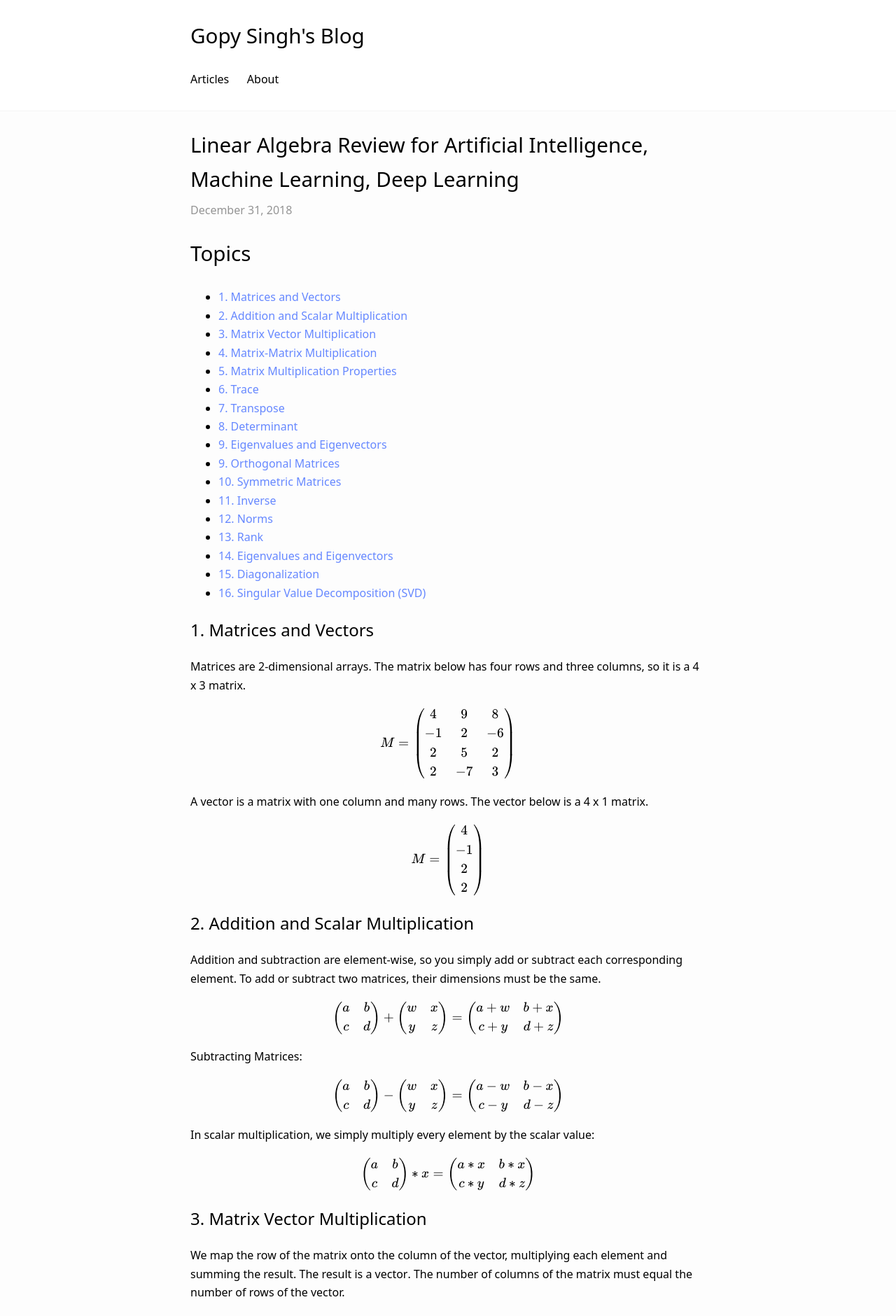
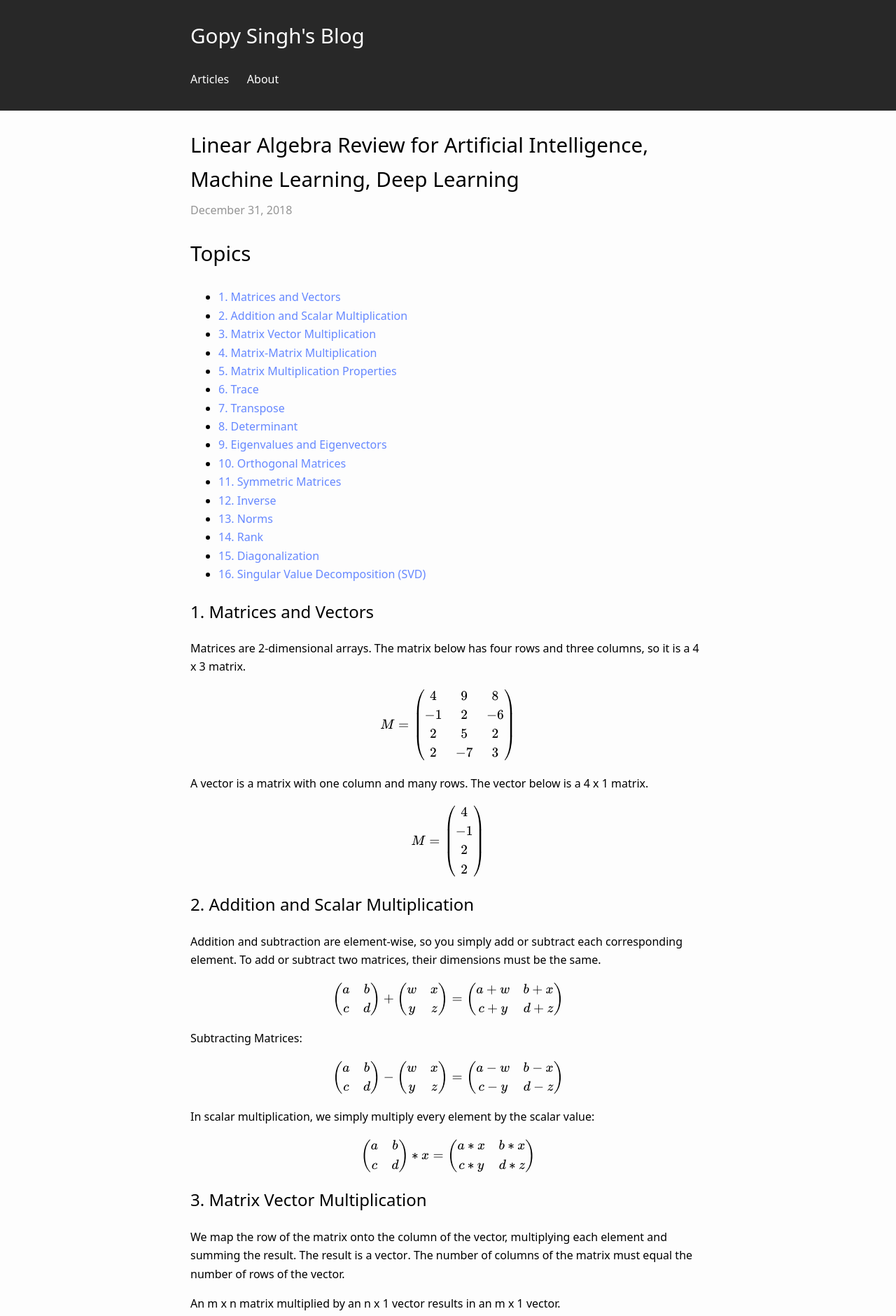
Before and after one commit to gurpreet-ai/gurpreet-ai.github.io, a Jekyll site: the page built from _posts/2018-12-31-Linear-Algebra-Review-for-AI-ML-DL.md, in a window 1280 px wide. Shown: the top 1880 px of the page at 70% size. Built offline with Jekyll 4.4.1, drawn with Linux system fonts in a browser that asks for light colours; formulas are drawn with MathJax 3; some of the changed text lies outside the part shown.

Commit message:
Linear algebra post update

```diff
--- a/_config.yml
+++ b/_config.yml
@@ -14,8 +14,8 @@ post_footer: true            # show previous and next links at the end of each p
 date_format: "%B %d, %Y"     # see http://shopify.github.io/liquid/filters/date/
 
 # Theme settings
-dark_theme: true            # enables dark mode
-dark_header: false           # uses dark header whether dark_theme is enabled or not
+dark_theme: false            # enables dark mode
+dark_header: true           # uses dark header whether dark_theme is enabled or not
 minimal_theme: false         # radically minimalistic theme
 
 navigation:                  # (optional) site navigation in the header
--- a/_posts/2018-12-31-Linear-Algebra-Review-for-AI-ML-DL.md
+++ b/_posts/2018-12-31-Linear-Algebra-Review-for-AI-ML-DL.md
@@ -14,12 +14,11 @@ date:   2018-12-31 12:00:00
 - [7. Transpose](#7-transpose)
 - [8. Determinant](#8-determinant)
 - [9. Eigenvalues and Eigenvectors](#9-eigenvalues-eigenvectors)
-- [9. Orthogonal Matrices](#9-orthogonal-matrices)
-- [10. Symmetric Matrices](#10-symmetric-matrices)
-- [11. Inverse](#11-inverse)
-- [12. Norms](#12-norms)
-- [13. Rank](#13-rank)
-- [14. Eigenvalues and Eigenvectors](#14-eigenvalues-eigenvectors)
+- [10. Orthogonal Matrices](#10-orthogonal-matrices)
+- [11. Symmetric Matrices](#11-symmetric-matrices)
+- [12. Inverse](#12-inverse)
+- [13. Norms](#13-norms)
+- [14. Rank](#14-rank)
 - [15. Diagonalization](#15-diagonalization)
 - [16. Singular Value Decomposition (SVD)](#16-singular-value-decomposition)
 
```
Also changed, not shown: other parts of _posts/2018-12-31-Linear-Algebra-Review-for-AI-ML-DL.md (+35 -2 lines).
